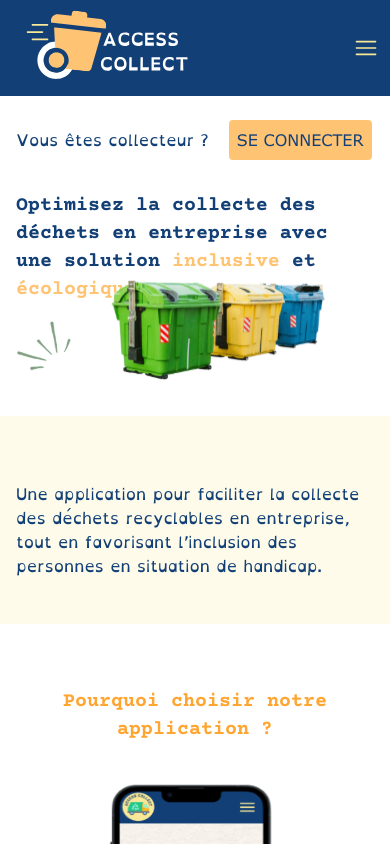
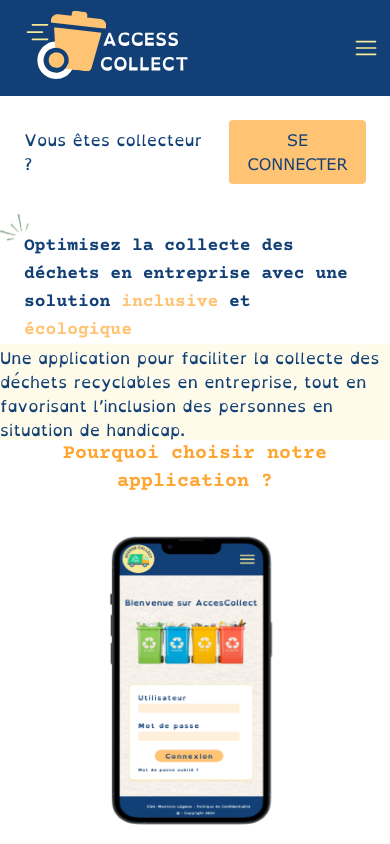
Before and after one commit to tripluch/access-collect, a Next.js app: page / in a window 390 px wide. Shown: the top 844 px of the page. Built offline with nearby package versions, Linux system fonts and the light colour scheme.

Commit message:
fix:landing page redesign in view desktop and tablet

```diff
--- /dev/null
+++ b/src/app/(public)/_components/LoginCollectButton.tsx
@@ -0,0 +1,27 @@
+"use client";
+
+import LogButton from "@/app/components/button/logButton";
+import Link from "next/link";
+import { useState } from "react";
+
+export default function LoginCollectButton() {
+    const [click, setClick] = useState(false);
+    const handleClick = () => setClick(!click);
+
+    return (
+        <>
+            <div className="block mt-5 md:hidden">
+                <div className="flex  mx-6 items-center gap-5">
+                    <p className="text-midnightBlue text-md">{'Vous êtes collecteur ?'}</p>
+                    <Link
+                        href="/login"
+                        onClick={handleClick}
+                        className="flex justify-center mt-1"
+                    >
+                        <LogButton label="SE CONNECTER" />
+                    </Link>
+                </div>
+            </div>
+        </>
+    )
+}
--- a/src/app/(public)/page.tsx
+++ b/src/app/(public)/page.tsx
@@ -1,76 +1,71 @@
-"use client";
-
-//import { Metadata } from "next";
+import { Metadata } from "next";
 import Image from "next/image";
 import LogButton from "../components/button/logButton";
-import Link from "next/link";
-import { useState } from "react";
+import LoginCollectButton from "./_components/LoginCollectButton";
 
-// export const metadata: Metadata = {
-//   title: "Access Collect",
-//   description: "Access Collect - votre outil pour gérer vos collectes",
-// };
+export const metadata: Metadata = {
+  title: "Access Collect",
+  description: "Access Collect - votre outil pour gérer vos collectes",
+};
 
 export default function Home() {
-  const [click, setClick] = useState(false);
-  const handleClick = () => setClick(!click);
+
 
   return (
     <>
-      <div className="block mx-4 mt-5 md:hidden">
-        <div className="flex items-center  gap-5">
-          <p className="text-midnightBlue text-md">{'Vous êtes collecteur ?'}</p>
-          <Link
-            href="/login"
-            onClick={handleClick}
-            className="flex justify-center mt-1"
-          >
-            <LogButton label="SE CONNECTER" />
-          </Link>
-        </div>
-      </div>
-      <div className="mx-0 md:mx-0 lg:mx-56 lg:mt-12">
+      {/* section connexion pour le collecteur en version mobile uniquement */}
+      <LoginCollectButton />
+
       {/* section de présentation */}
-        <section className="text-midnightBlue mb-16">
-          <div className="pt-8 mb-4 h-52">
-            <Image
-              className="hidden md:block md:absolute md:top-[136px] md:left-5 lg:absolute lg:top-[200px] lg:left-56"
-              src="/decoration.svg"
-              alt={"élément décoratif"}
-              width={70}
-              height={70}
-            />
-            <p className="mx-4 text-xl font-section md:w-2/3 md:text-4xl md:ml-16 md:mr-0 md:mt-12 lg:leading-[2] lg:w-[600px]">
-              {
-                "Optimisez la collecte des déchets en entreprise avec une solution"
-              }
+      <section className="text-midnightBlue md:bg-[url('/backgroundHomepage.svg')] md:bg-cover md:bg-center md:bg-no-repeat">
+        <div className=" md:mx-24 lg:mx-48 md:flex md:h-screen">
+          {/* partie de gauche */}
+          <div className="w-full md:flex md:flex-col md:justify-around md:h-3/4 md:mt-12 md:w-1/2">
+            <div className="mt-12 mx-6 md:mt-0">
+              <p className="relative text-lg font-section md:text-2xl lg:text-4xl  lg:leading-[2] lg:w-[600px]
+                        before:content-[''] before:absolute before:bg-[url('/decoration.svg')] before:bg-contain before:bg-no-repeat
+                        before:w-[50px] before:h-[50px] md:before:w-[70px] md:before:h-[70px]
+                        before:top-0 before:-left-2 md:before:-top-2 md:before:-left-4 lg:before:top-0 lg:before:-left-4
+                        before:translate-x-[-50%] before:translate-y-[-50%]
+                        before:scale-75 md:before:scale-100 lg:before:scale-125 ">
+                {"Optimisez la collecte des déchets en entreprise avec une solution"}
                 <span className="text-lightOrange">{" inclusive"}</span> {"et"}{" "}
                 <span className="text-lightOrange">{"écologique"}</span>
               </p>
             </div>
-          <div className="hidden md:block md:ml-16 md:mt-16 lg:mt-52">
+            <div className="hidden md:block">
               <LogButton label={"Demander une démo"} />
             </div>
+            <div className="bg-transparentImperialYellow md:bg-transparent">
+              <p className="relative text-md md:w-full md:text-xl lg:w-[600px] lg:leading-[2]">
+                {
+                  "Une application pour faciliter la collecte des déchets recyclables en entreprise, tout en favorisant l’inclusion des personnes en situation de handicap."
+                }
+              </p>
+            </div>
+          </div>
+
+          {/* partie de droite */}
+
+          <div className="hidden md:flex md:items-center md:justify-center md:h-3/4 md:mt-12 md:w-1/2">
+            {/* Image de la poubelle */}
             <Image
-            className="absolute top-64 left-24 md:bg-transparentImperialYellow md:top-40 md:rounded-full md:p-4 md:left-[880px] md:w-[400px] md:h-[400px] lg:left-[900px] lg:top-52 lg:w-[600px] lg:h-[600px]"
+              className="w-full"
               src="/containeurs.svg"
               alt={"photo de poubelle"}
-            width={250}
-            height={100}
+              width={600}
+              height={600}
             />
-          <Image
+          </div>
+
+
+          {/* <Image
             className="absolute top-[320px] left-3 block md:hidden"
             src="/decoration.svg"
             alt={"photo de poubelle"}
             width={70}
             height={70}
-          />
-          <div className="bg-transparentImperialYellow py-4 mt-12 h-52 md:bg-white md:mt-0 lg:mt-0">
-            <p className="mx-4 pt-12  md:w-2/3 md:text-xl md:ml-16 md:mr-0 lg:w-[600px] lg:leading-[2]">
-              {
-                "Une application pour faciliter la collecte des déchets recyclables en entreprise, tout en favorisant l’inclusion des personnes en situation de handicap."
-              }
-            </p>
+          /> */}
         </div>
       </section>
 
@@ -237,7 +232,7 @@ export default function Home() {
           </div>
         </div>
       </section>
-      </div>
+
     </>
   );
 }
```
Also changed, not shown: public/backgroundHomepage.svg (added). Lines whose indentation alone changed are shown as unchanged.
